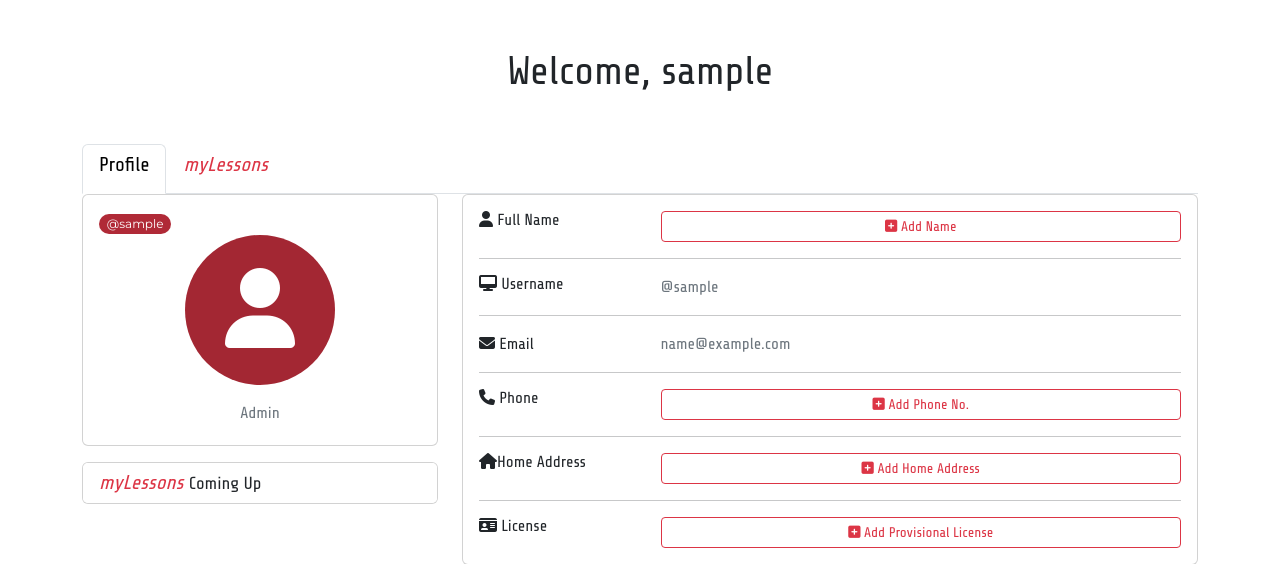
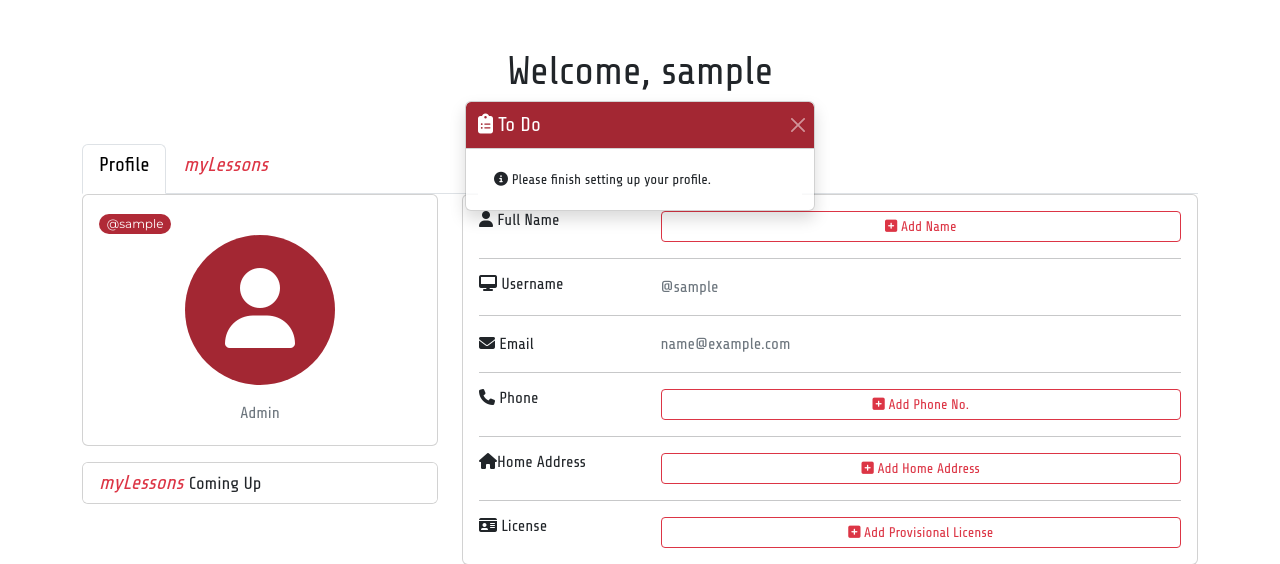
Before and after one commit to ozpc99/Jims-School-of-Motoring, a Django app: page /profile/ in a window 1280 px wide. Shown: the part 65-629 px from the top of the page. Run offline with Django 3.2, Linux system fonts and the light colour scheme; the visitor is signed in with stand-in values (Sample User, id 1); data comes from the database, SQL or seed files in the repository; data that the repository does not hold is empty; some libraries are stand-ins or nearby versions.

Commit message:
Info Toast for profile

```diff
--- a/jims_school_of_motoring/settings.py
+++ b/jims_school_of_motoring/settings.py
@@ -68,6 +68,8 @@ TEMPLATES = [
         },
     },
 ]
+
+MESSAGE_STORAGE = 'django.contrib.messages.storage.session.SessionStorage'
 
 AUTHENTICATION_BACKENDS = (
     # Needed to login by username in Django admin, regardless of `allauth`
--- a/static/css/base.css
+++ b/static/css/base.css
@@ -113,3 +113,37 @@ a:hover {
     line-height: 32px;
     font-size: 1rem;
 }
+
+/* Custom Toast Container */
+.toast-container {
+    position: fixed;
+    z-index: 9999999;
+    top: 75px;
+    animation: fadeInAnimation ease 1s;
+    animation-iteration-count: 1;
+    animation-fill-mode: forwards;
+}
+
+@keyframes fadeInAnimation {
+    0% {
+        opacity: 0;
+    }
+
+    100% {
+        opacity: 1;
+    }
+}
+
+.toast-header {
+    color: var(--pure_white);
+    background-color: var(--deep_red);
+}
+
+@media (max-width: 1325px) {
+    .toast-container {
+        position: fixed;
+        top: 150px;
+        left: 50%;
+        transform: translateX(-50%);
+    }
+}
--- a/templates/base.html
+++ b/templates/base.html
@@ -40,6 +40,7 @@
     </script>
     <!-- Stripe -->
     <script src="https://js.stripe.com/v3/"></script>
+
     {% endblock %}
 
     {% block extra_js %}
@@ -57,14 +58,15 @@
     {% if messages %}
     {% for message in messages %}
     {% with message.level as level %}
-                {% if level  == 40 %} <!-- Error (40) -->
+    {% if level  == 40 %}
+    <!-- Error (40) -->
     {% include 'includes/alerts/alert_error.html' %}
-                {% elif level == 30 %} <!-- Warning (30) -->
+    {% elif level == 30 %}
+    <!-- Warning (30) -->
     {% include 'includes/alerts/alert_warning.html' %}
-                {% elif level == 25 %} <!-- Success (25) -->
+    {% elif level == 25 %}
+    <!-- Success (25) -->
     {% include 'includes/alerts/alert_success.html' %}
-                {% else %} <!-- Info -->
-                    {% include 'includes/alerts/alert_info.html' %}
     {% endif %}
     {% endwith %}
     {% endfor %}
@@ -82,6 +84,19 @@
     {% include 'includes/footer/main_footer.html' %}
     {% endblock %}
 
+    {% if messages %}
+    {% for message in messages %}
+    {% with message.level as level %}
+    {% if message.level == 20 %}
+    <div class="toast-container end-0 p-3">
+        <!-- Info (20) -->
+        {% include 'includes/alerts/alert_info.html' %}
+    </div>
+    {% endif %}
+    {% endwith %}
+    {% endfor %}
+    {% endif %}
+
     {% block postloadjs %}
     {% endblock %}
 
--- a/templates/includes/alerts/alert_info.html
+++ b/templates/includes/alerts/alert_info.html
@@ -1,4 +1,21 @@
-<div class="alert alert-light alert-dismissible fade show text-center" role="alert">
-    <i class="fa-solid fa-circle-info"></i> {{ message }}
-    <button type="button" class="btn-close" data-bs-dismiss="alert" aria-label="Close"></button>
+<div class="toast fade show">
+    <div class="toast-header">
+        <span class="me-auto fs-5"><i class="fa-solid fa-clipboard-list"></i> To Do</span>
+        <button type="button" class="btn-close btn-close-white" data-bs-dismiss="toast"></button>
+    </div>
+    <div class="toast-body">
+        {% if messages|length > 1 %}
+        <ul class="list-group list-group-numbered list-group-flush">
+            {% for message in messages %}
+            <li class="list-group-item"><i class="fa-solid fa-circle-info"></i>
+                {{ message }}
+            </li>
+            {% endfor %}
+        </ul>
+        {% else %}
+        <ul class="list-group list-group-flush">
+            <li class="list-group-item"><i class="fa-solid fa-circle-info"></i> {{ message }}</li>
+        </ul>
+        {% endif %}
+    </div>
 </div>
--- a/userprofile/models.py
+++ b/userprofile/models.py
@@ -44,6 +44,5 @@ class UserProfile(models.Model):
     practical_test_date = models.DateTimeField(default=None, blank=True, null=True)
     practical_test_center = models.CharField(choices=PRACTICAL_TEST_CENTERS, max_length=100, null=True, blank=True)
 
-
     def __str__(self):
         return self.user.username
--- a/userprofile/templates/userprofile/profile.html
+++ b/userprofile/templates/userprofile/profile.html
@@ -11,7 +11,7 @@
 
 {% block page_header %}
 <div id="profileHeaderContainer">
-        <h1 class="text-center my-5" id="profileTitle">Welcome, {{ user.username }}</h1>
+    <h1 class="text-center my-5" id="profileTitle">{{ welcome_message }}</h1>
 </div>
 <h3 class="text-center mb-0" id="setupMessage1"></h3>
 <h3 class="text-center mb-0" id="setupMessage2"></h3>
@@ -82,8 +82,7 @@
                         </li>
                         <!-- Displays 5 soonest lessons -->
                         {% for booking in upcoming_bookings|slice:":5" %}
-                        <a class="list-group-item list-group-item-action"
-                            href="#" target="_blank">
+                        <a class="list-group-item list-group-item-action" href="#" target="_blank">
                             <li class="h6 d-flex align-items-center flex-wrap">
                                 <span class="counter me-5">
                                     <span>{{ forloop.counter }}</span>
@@ -171,8 +170,7 @@
                             {% if profile.home_house_no and profile.home_street and profile.home_town and profile.home_post_code %}
                             <div class="col-sm-9 text-secondary">
                                 {{ profile.home_house_no }}
-                                <a class="edit-icon mx-2" href="#" role="button"
-                                    data-bs-toggle="modal">
+                                <a class="edit-icon mx-2" href="#" role="button" data-bs-toggle="modal">
                                     <i class="fa-solid fa-pen"></i>
                                 </a>
                                 <br>
@@ -201,8 +199,7 @@
                             {% if profile.license_no and profile.license_expiry %}
                             <div class="col-sm-9 text-secondary">
                                 {{ profile.license_no }}
-                                <a class="edit-icon mx-2" href="#" role="button"
-                                    data-bs-toggle="modal">
+                                <a class="edit-icon mx-2" href="#" role="button" data-bs-toggle="modal">
                                     <i class="fa-solid fa-pen"></i>
                                 </a>
                                 <br>
@@ -236,8 +233,7 @@
                                 <span class="fw-bold">{{ profile.theory_test_date|date:"d/m/y" }}</span>
                                 at
                                 <span class="fw-bold">{{ profile.theory_test_center }} Test Center</span>
-                                <a class="edit-icon mx-2" href="#" role="button"
-                                    data-bs-toggle="modal">
+                                <a class="edit-icon mx-2" href="#" role="button" data-bs-toggle="modal">
                                     <i class="fa-solid fa-pen"></i>
                                 </a>
                             </div>
@@ -248,8 +244,8 @@
                                 </div>
                             </div>
                             <div class="col-sm-9 text-secondary">
-                                <a class="btn btn-sm w-100 btn-outline-danger" href="#"
-                                    role="button" data-bs-toggle="modal">
+                                <a class="btn btn-sm w-100 btn-outline-danger" href="#" role="button"
+                                    data-bs-toggle="modal">
                                     <i class="fa-solid fa-square-plus"></i> Add Theory Test Details
                                 </a>
                             </div>
@@ -278,7 +274,8 @@
                                 </div>
                             </div>
                             <div class="col-sm-9 text-secondary">
-                                <a class="btn btn-sm btn-outline-danger w-100" id="mockTestLink" href="{% url 'booking' %}?defaultLessonType=Mock Test" role="button"><i
+                                <a class="btn btn-sm btn-outline-danger w-100" id="mockTestLink"
+                                    href="{% url 'booking' %}?defaultLessonType=Mock Test" role="button"><i
                                         class="fa-solid fa-calendar-day"></i> Book Mock Test</a>
                             </div>
                             {% endif %}
@@ -301,8 +298,7 @@
                                 at
                                 <span class="fw-bold">{{ profile.practical_test_center }} Test Center</span>
 
-                                <a class="edit-icon mx-2" href="#" role="button"
-                                    data-bs-toggle="modal">
+                                <a class="edit-icon mx-2" href="#" role="button" data-bs-toggle="modal">
                                     <i class="fa-solid fa-pen"></i>
                                 </a>
                             </div>
@@ -313,8 +309,8 @@
                                 </div>
                             </div>
                             <div class="col-sm-9 text-secondary">
-                                <a class="btn btn-sm w-100 btn-outline-danger" href="#"
-                                    role="button" data-bs-toggle="modal">
+                                <a class="btn btn-sm w-100 btn-outline-danger" href="#" role="button"
+                                    data-bs-toggle="modal">
                                     <i class="fa-solid fa-square-plus"></i> Add Practical Test Details
                                 </a>
                             </div>
@@ -326,6 +322,5 @@
         </div>
     </div>
     <!-- Snippets | Modals | Edit Profile Details -->
-
 </div>
 {% endblock %}
--- a/userprofile/views.py
+++ b/userprofile/views.py
@@ -6,6 +6,8 @@ from django.db import models
 from django.conf import settings
 
 from datetime import datetime, timedelta
+
+from django.contrib.auth.models import User
 
 from .models import UserProfile
 from booking.models import Booking
@@ -16,8 +18,87 @@ now = datetime.now()
 
 # Profile Page View
 def profile(request):
+
+    # Profile Info:
+
+    """ Gets user object """
+    user = request.user
+
     """ Gets all objects associated with the user's profile. """
     profile = get_object_or_404(UserProfile, user=request.user)
+
+    """
+    Checks if user has completed profile or not.
+    Displays welcome message.
+    """
+    if profile.first_name:
+        welcome_message = f"Welcome back, {profile.first_name}"
+    else:
+        welcome_message = f"Welcome, {user.username}"
+
+    """
+    Checks if user has completed profile.
+    Checks which parts of profile are incomplete.
+    Displays toast/s to prompt user to finish filling in their profile.
+    """
+    if (
+        hasattr(request.user, 'username') and request.user.username # Checks if user has a username
+        and hasattr(request.user, 'email') and request.user.email # Checks if user has an email address
+        and all(# Checks if user profile is not complete
+                not getattr(profile, field.name)
+                for field in profile._meta.fields
+                if (
+                    field.name != 'id'
+                    and field.name != 'user'
+                    and field.name != 'theory_test_date'
+                    and field.name != 'theory_test_center'
+                    and field.name != 'mock_test_date'
+                    and field.name != 'practical_test_date'
+                    and field.name != 'practical_test_center'
+                )
+            )
+    ):
+        messages.info(request, "Please finish setting up your profile.")
+
+
+
+    """
+    if not profile.first_name or not profile.last_name:
+        messages.info(request, "You haven't told us your name")
+    elif not profile.phone:
+        messages.info(request, "Please provide your phone number. \
+            We might need it if we need to get in touch on the day \
+                of your lesson.")
+    elif not profile.license_no:
+        messages.info(request, "Please provide your \
+            provisional license number. \
+                Your instructor will need to verify your identity \
+                    before you hit the road.")
+    elif not profile.license_expiry:
+        messages.info(request, "Please provide your \
+            provisional license's expiry date. \
+                We need to check it is valid.")
+    elif (
+        not profile.home_house_no
+        or not profile.home_street
+        or not profile.home_town
+        or not profile.home_post_code
+    ):
+        messages.error(request, "Please finish filling out your \
+            home address details.")
+    elif not user.username:
+        messages.error(request, "Hmm, that's odd. \
+            It seems your username wasn't saved \
+            to your profile when you registered. \
+                Please contact us and we'll get this fixed.")
+    elif not user.email:
+        messages.error(request, "Hmm, that's odd. \
+            It seems your email address wasn't saved \
+            to your profile when you registered. \
+                Please contact us and we'll get this fixed.")
+    """
+
+    # Booking Info:
 
     """ Gets all bookings made by and associated with the user """
     all_bookings = profile.bookings.all().order_by('lesson_date', 'lesson_time')
@@ -44,13 +125,13 @@ def profile(request):
                 return booking.lesson_date, booking.lesson_time, booking.house_no, booking.post_code
     mock_test_booking = find_mock_test_booking(all_bookings)
 
-    profile_first_name = profile.first_name
 
+    # Template and Context:
     """ A view to render the User Profile page. """
     template = 'userprofile/profile.html'
     context = {
         'profile': profile,
-        'profile_first_name': profile_first_name,
+        'welcome_message': welcome_message,
         'now': now,
         'all_bookings': all_bookings,
         'upcoming_bookings': upcoming_bookings,
```
Also changed, not shown: userprofile/templates/userprofile/lessons.html (+6 -3 lines). Lines whose indentation alone changed are shown as unchanged.
